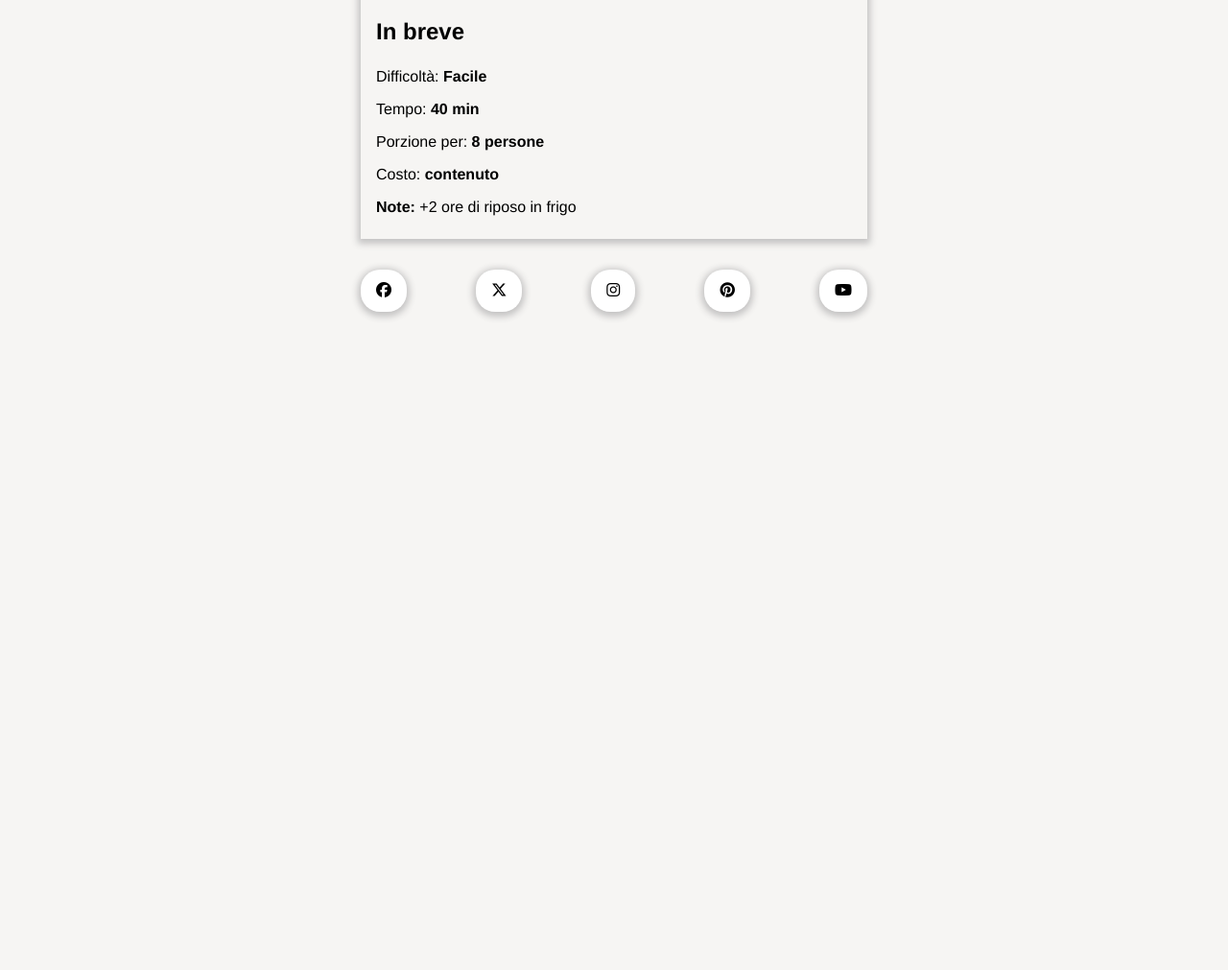
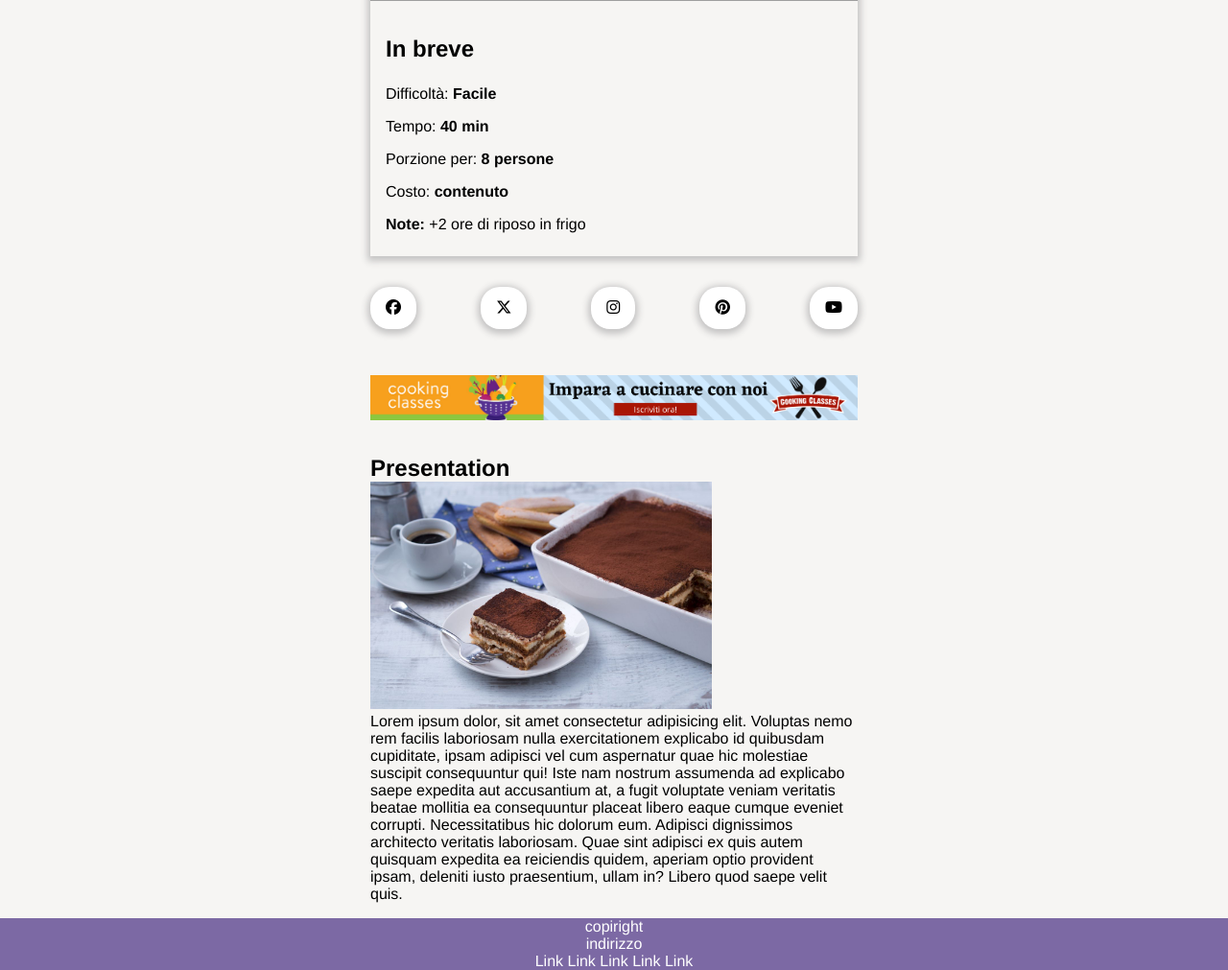
Before and after one commit to thomasraimondi/htmlcss-responsive-layout, a plain HTML site: page index.html in a window 1280 px wide. Shown: the part 472-1483 px from the top of the page at 96% size. Before the commit the page ends 829 px from the top, so only its background shows below. Drawn offline with Linux system fonts and the light colour scheme; grey boxes are pictures that could not be loaded.

Commit message:
structure end

```diff
--- a/css/style.css
+++ b/css/style.css
@@ -1,6 +1,6 @@
 /* Variables */
 :root {
-  --containerW: 560px;
+  --containerW: 540px;
 }
 
 /* Reset */
@@ -90,8 +90,8 @@ body {
   font-weight: bold;
 }
 
-.mb-10 {
-  margin-bottom: 10px;
+.mb-20 {
+  margin-bottom: 15px;
 }
 
 /* Header */
@@ -102,14 +102,24 @@ body {
   padding: 1rem;
   color: #ff9613;
   background-color: white;
+  margin-bottom: 15px;
 }
 
 /* main */
 
 /* Recipe-Title */
+#recipe-title .category {
+  text-transform: uppercase;
+  font-weight: normal;
+  color: #9f9db0;
+  font-size: 0.8rem;
+  margin-bottom: 15px;
+}
+
 #recipe-title .recipe-title {
   display: flex;
   gap: 5px;
+  margin-bottom: 15px;
 }
 
 #recipe-title .tradition {
@@ -153,3 +163,39 @@ body {
 #social-icons .social-item span {
   display: none;
 }
+
+/* Section Adv */
+section.adv {
+  display: block;
+  padding: 1rem 0;
+}
+
+/* Section Presentation */
+
+#recipe-presentation {
+  padding: 1rem 0;
+}
+
+#recipe-presentation img {
+  width: 70%;
+  text-align: center;
+}
+
+/* Footer */
+
+footer {
+  background-color: #7c69a4;
+  color: white;
+}
+
+footer .address span {
+  display: block;
+}
+
+footer .container {
+  text-align: center;
+}
+
+footer .footer-links ul li {
+  display: inline-block;
+}
--- a/index.html
+++ b/index.html
@@ -20,14 +20,14 @@
   </head>
   <body>
     <header>
-      <div class="page-title">
+      <div class="page-title mb-20">
         <h1>GIALLO BOOLANDO</h1>
       </div>
     </header>
     <main>
       <section id="recipe-title">
-        <div class="container mb-10">
-          <h3 class="cateogry mb-10">dolci e dessert</h3>
+        <div class="container">
+          <h3 class="category">dolci e dessert</h3>
           <div class="recipe-title">
             <h2 class="title">Tiramisù</h2>
             <h2 class="tradition">(dolce tradizionale)</h2>
@@ -103,7 +103,48 @@
           </div>
         </div>
       </section>
+      <section class="adv">
+        <div class="container">
+          <img src="./img/banner.png" alt="" />
+        </div>
+      </section>
+      <section id="recipe-presentation">
+        <div class="container">
+          <h2>Presentation</h2>
+          <div class="border"></div>
+          <img src="./img/tiramisu.jpg" alt="" />
+          <p class="presentation">
+            Lorem ipsum dolor, sit amet consectetur adipisicing elit. Voluptas
+            nemo rem facilis laboriosam nulla exercitationem explicabo id
+            quibusdam cupiditate, ipsam adipisci vel cum aspernatur quae hic
+            molestiae suscipit consequuntur qui! Iste nam nostrum assumenda ad
+            explicabo saepe expedita aut accusantium at, a fugit voluptate
+            veniam veritatis beatae mollitia ea consequuntur placeat libero
+            eaque cumque eveniet corrupti. Necessitatibus hic dolorum eum.
+            Adipisci dignissimos architecto veritatis laboriosam. Quae sint
+            adipisci ex quis autem quisquam expedita ea reiciendis quidem,
+            aperiam optio provident ipsam, deleniti iusto praesentium, ullam in?
+            Libero quod saepe velit quis.
+          </p>
+        </div>
+      </section>
     </main>
-    <footer></footer>
+    <footer>
+      <div class="container">
+        <div class="address">
+          <span>copiright</span>
+          <span>indirizzo</span>
+        </div>
+        <div class="footer-links">
+          <ul>
+            <li><a href="#">Link</a></li>
+            <li><a href="#">Link</a></li>
+            <li><a href="#">Link</a></li>
+            <li><a href="#">Link</a></li>
+            <li><a href="#">Link</a></li>
+          </ul>
+        </div>
+      </div>
+    </footer>
   </body>
 </html>
```
